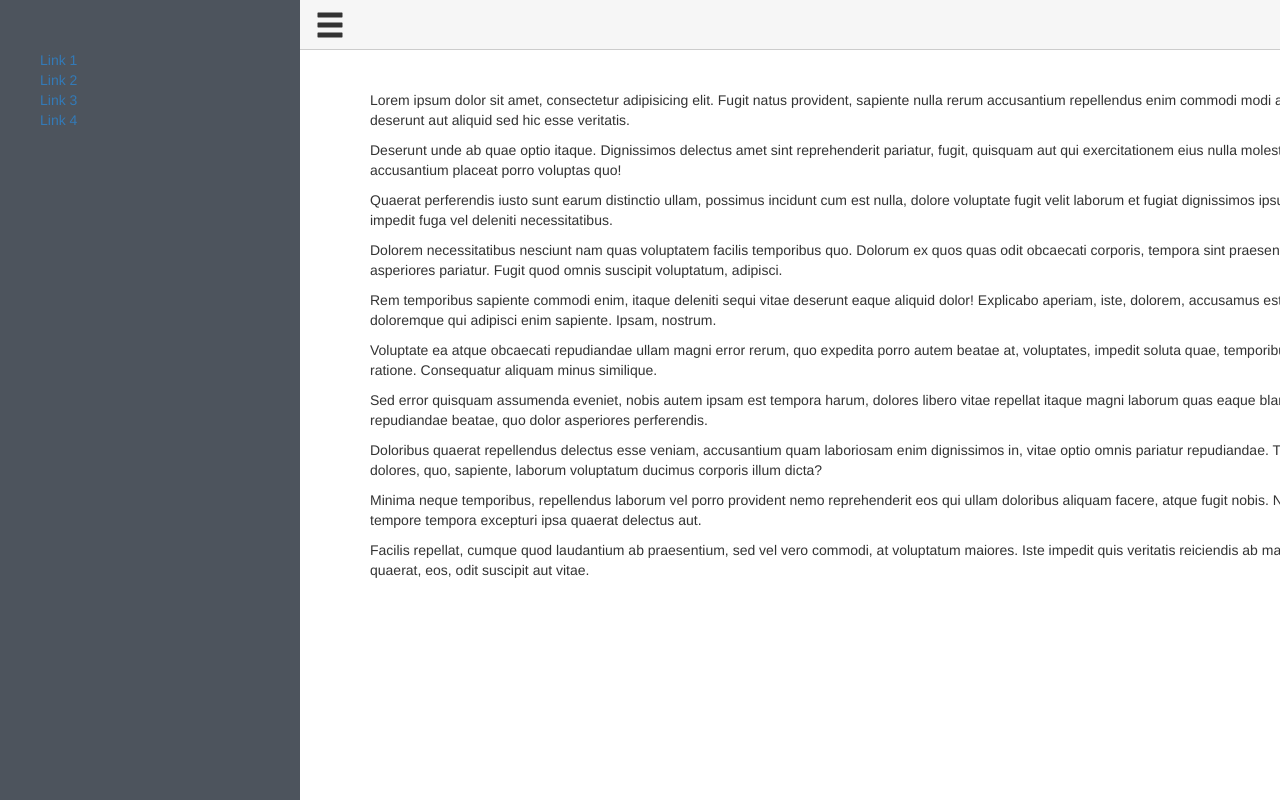
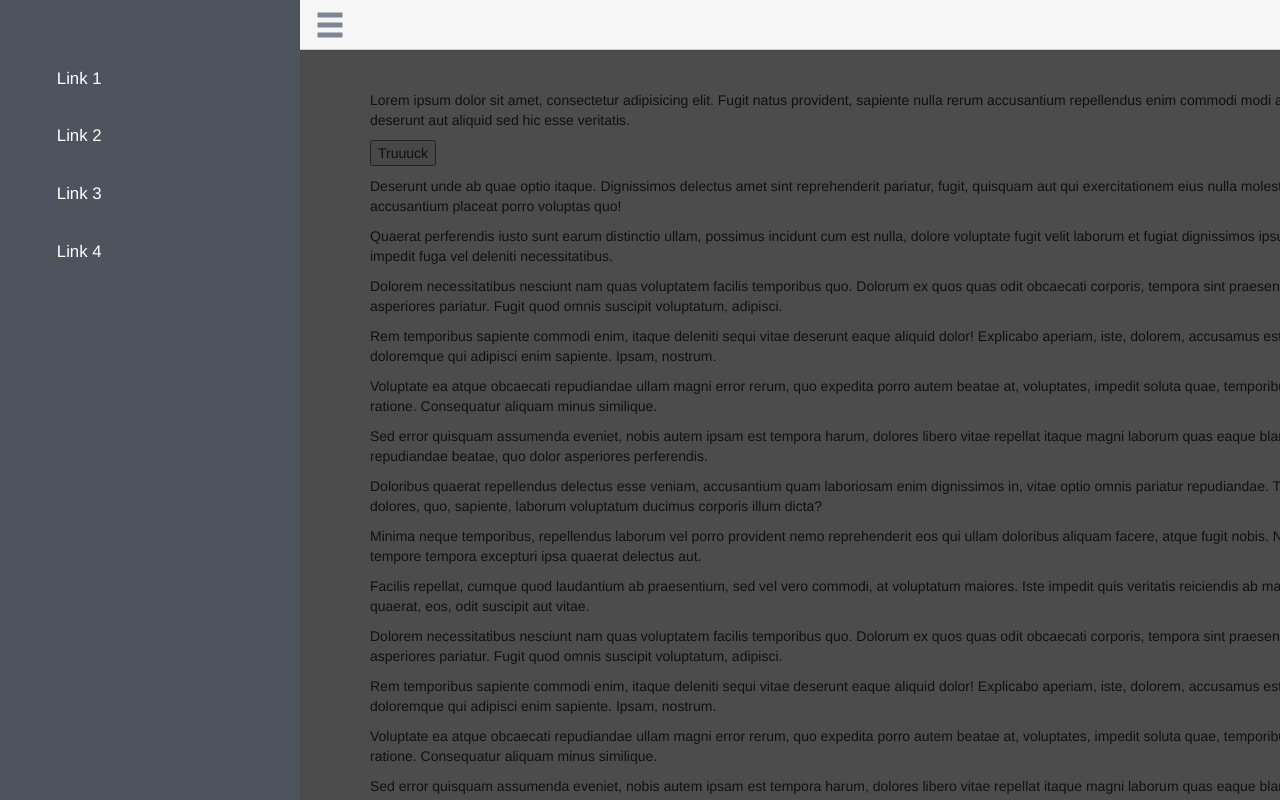
Before and after one commit to MarGul/off-canvas-menu, a plain HTML site: page index.html in a window 1280 px wide. Both pictures are taken after a click on the element 22 px from the left and 25 px from the top of the page. Drawn offline with nearby package versions, Linux system fonts and the light colour scheme.

Commit message:
Overlay on content when nav is open

```diff
--- a/app.css
+++ b/app.css
@@ -18,18 +18,15 @@ html {
 
 #mobile-nav-toggle {
 	display: block;
-	position: fixed;
+	position: absolute;
 	font-size: 30px;
+	color: #7d8793;
 	top: 0;
 	left: 0;
 	padding: 10px 0px 10px 15px;
   	z-index: 2;
   	cursor: pointer;
   	transition: left 0.3s ease-out;
-}
-
-body.mobile-nav-open #mobile-nav-toggle {
-	left: 300px;
 }
 
 .mobile-nav {
@@ -45,6 +42,11 @@ body.mobile-nav-open #mobile-nav-toggle {
 	list-style-type: none;
 	background: #4D545D;
 	width: 300px;
+	box-shadow: 5px 1px 5px rgba(0,0,0,0.4);
+}
+
+body.mobile-nav-open .mobile-nav {
+	/*z-index: 3; // Look at keyframes for this*/
 }
 
 .nav-item a {
@@ -75,6 +77,19 @@ body.mobile-nav-open .site-wrap {
 	left: 300px;
 }
 
+.overlay {
+	position: absolute;
+	width: 100%;
+	height: 100%;
+	display: none;
+	background: rgba(0,0,0,0.7);
+	z-index: 5;
+}
+
+body.mobile-nav-open .overlay {
+	display: block;
+}
+
 .content {
 	padding: 40px 0px;
 }
--- a/index.html
+++ b/index.html
@@ -11,10 +11,10 @@
 
 	<nav class="mobile-navigation">
 		<ul class="mobile-nav">
-			<li><a href="#" class="nav-item">Link 1</a></li>
-			<li><a href="#" class="nav-item">Link 2</a></li>
-			<li><a href="#" class="nav-item">Link 3</a></li>
-			<li><a href="#" class="nav-item">Link 4</a></li>
+			<li class="nav-item"><a href="#">Link 1</a></li>
+			<li class="nav-item"><a href="#">Link 2</a></li>
+			<li class="nav-item"><a href="#">Link 3</a></li>
+			<li class="nav-item"><a href="#">Link 4</a></li>
 		</ul>
 	</nav>
 
@@ -24,11 +24,21 @@
 			<span id="mobile-nav-toggle" class="glyphicon glyphicon-menu-hamburger" aria-hidden="true"></span>
 		</div>
 
+		<div class="overlay"></div>
+
 		<div class="container">
 			<div class="content">
 				<p>Lorem ipsum dolor sit amet, consectetur adipisicing elit. Fugit natus provident, sapiente nulla rerum accusantium repellendus enim commodi modi aliquam delectus quam molestias deserunt aut aliquid sed hic esse veritatis.</p>
+				<p><button>Truuuck</button></p>
 				<p>Deserunt unde ab quae optio itaque. Dignissimos delectus amet sint reprehenderit pariatur, fugit, quisquam aut qui exercitationem eius nulla molestias in quasi error dolore similique accusantium placeat porro voluptas quo!</p>
 				<p>Quaerat perferendis iusto sunt earum distinctio ullam, possimus incidunt cum est nulla, dolore voluptate fugit velit laborum et fugiat dignissimos ipsum! Laudantium nobis atque, omnis impedit fuga vel deleniti necessitatibus.</p>
+				<p>Dolorem necessitatibus nesciunt nam quas voluptatem facilis temporibus quo. Dolorum ex quos quas odit obcaecati corporis, tempora sint praesentium dolores, officia minima, asperiores pariatur. Fugit quod omnis suscipit voluptatum, adipisci.</p>
+				<p>Rem temporibus sapiente commodi enim, itaque deleniti sequi vitae deserunt eaque aliquid dolor! Explicabo aperiam, iste, dolorem, accusamus est eligendi maxime eum ex doloremque qui adipisci enim sapiente. Ipsam, nostrum.</p>
+				<p>Voluptate ea atque obcaecati repudiandae ullam magni error rerum, quo expedita porro autem beatae at, voluptates, impedit soluta quae, temporibus ad minima fugiat saepe odio ratione. Consequatur aliquam minus similique.</p>
+				<p>Sed error quisquam assumenda eveniet, nobis autem ipsam est tempora harum, dolores libero vitae repellat itaque magni laborum quas eaque blanditiis, amet molestiae. Et repudiandae beatae, quo dolor asperiores perferendis.</p>
+				<p>Doloribus quaerat repellendus delectus esse veniam, accusantium quam laboriosam enim dignissimos in, vitae optio omnis pariatur repudiandae. Tempore molestias accusantium, eum dolores, quo, sapiente, laborum voluptatum ducimus corporis illum dicta?</p>
+				<p>Minima neque temporibus, repellendus laborum vel porro provident nemo reprehenderit eos qui ullam doloribus aliquam facere, atque fugit nobis. Nostrum, magnam officia nihil tempore tempora excepturi ipsa quaerat delectus aut.</p>
+				<p>Facilis repellat, cumque quod laudantium ab praesentium, sed vel vero commodi, at voluptatum maiores. Iste impedit quis veritatis reiciendis ab maxime consectetur optio, officia quaerat, eos, odit suscipit aut vitae.</p>
 				<p>Dolorem necessitatibus nesciunt nam quas voluptatem facilis temporibus quo. Dolorum ex quos quas odit obcaecati corporis, tempora sint praesentium dolores, officia minima, asperiores pariatur. Fugit quod omnis suscipit voluptatum, adipisci.</p>
 				<p>Rem temporibus sapiente commodi enim, itaque deleniti sequi vitae deserunt eaque aliquid dolor! Explicabo aperiam, iste, dolorem, accusamus est eligendi maxime eum ex doloremque qui adipisci enim sapiente. Ipsam, nostrum.</p>
 				<p>Voluptate ea atque obcaecati repudiandae ullam magni error rerum, quo expedita porro autem beatae at, voluptates, impedit soluta quae, temporibus ad minima fugiat saepe odio ratione. Consequatur aliquam minus similique.</p>
```
